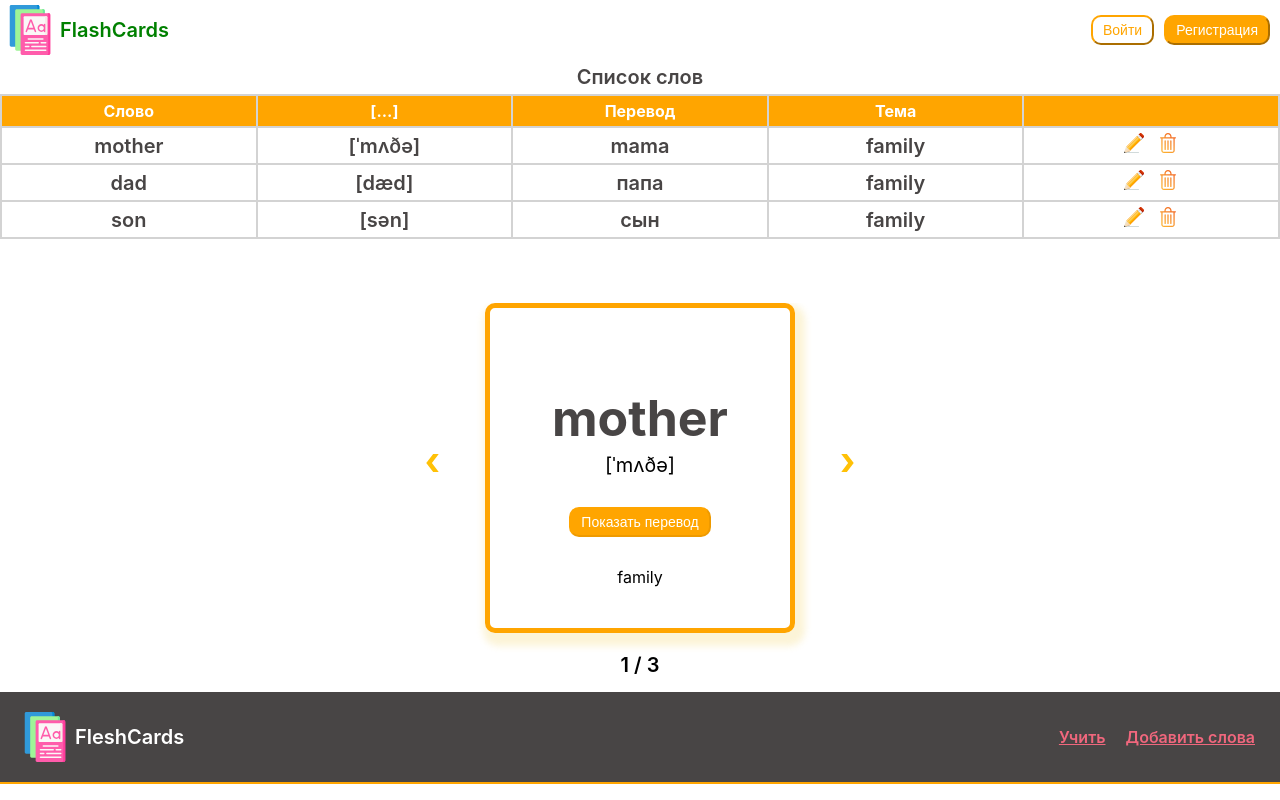
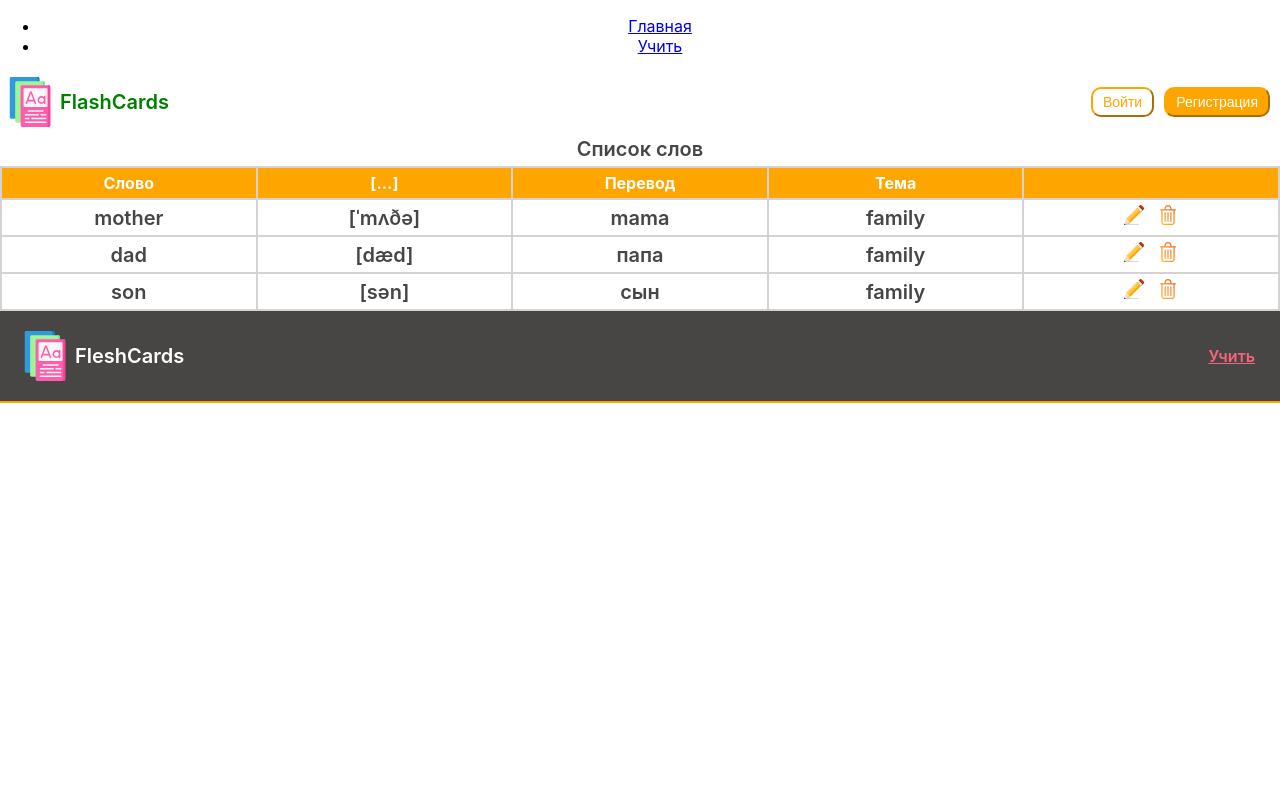
Before and after one commit to IrinaParamonova7980/Flashcards, a React (Create React App) app: page / in a window 1280 px wide. Built offline with nearby package versions, Linux system fonts and the light colour scheme.

Commit message:
react router

```diff
--- a/package.json
+++ b/package.json
@@ -9,6 +9,7 @@
     "json-loader": "^0.5.7",
     "react": "^18.2.0",
     "react-dom": "^18.2.0",
+    "react-router-dom": "^6.10.0",
     "react-scripts": "5.0.1",
     "sass": "^1.59.3",
     "web-vitals": "^2.1.4"
--- a/src/App.js
+++ b/src/App.js
@@ -3,24 +3,43 @@ import ListWords from "./components/listWords/ListWords";
 import Footer from "./components/footer/Footer";
 import Header from "./components/header/Header";
 import FlippingCards from "./components/flippingCards/FlippingCards";
+import { BrowserRouter as Router, Routes, Route, Link } from "react-router-dom";
 
 export default function App() {
   return (
+    <Router>
       <div className="App">
         <header>
+        <nav>
+            <ul>
+              <li>
+                <Link to="/">Главная</Link>
+              </li>
+              <li>
+                <Link to="/game">Учить</Link>
+              </li>
+            </ul>
+          </nav>
           <Header></Header>
+
         </header>
+
         <main>
-        <section>
-          <ListWords></ListWords>
-        </section>
-        <section>
-          <FlippingCards index={0}></FlippingCards>
-        </section>
+          <Routes>
+            <Route exact path="/" element={<ListWords />} />
+            <Route path="/game" element={<FlippingCards index={0} />} />
+            <Route path="*" element={<NoMatch />} />
+          </Routes>
         </main>
+
         <footer>
           <Footer></Footer>
         </footer>
       </div>
+    </Router>
   );
 }
+
+function NoMatch() {
+  return <h2>404 Page Not Found</h2>;
+}
--- a/src/components/Footer/Footer.jsx
+++ b/src/components/Footer/Footer.jsx
@@ -1,7 +1,7 @@
 import styles from "./footer.module.scss";
 import logo from "./../assets/logo.svg";
 
-function Footer() {
+export default function Footer() {
   return (
     <div className={styles.footer}>
       <div className={styles.logo_block}>
@@ -12,12 +12,7 @@ function Footer() {
         <a href="" className={styles.text}>
           Учить
         </a>
-        <a href="" className={styles.text}>
-          Добавить слова
-        </a>
       </div>
     </div>
   );
 }
-
-export default Footer;
--- a/src/components/Header/Header.jsx
+++ b/src/components/Header/Header.jsx
@@ -2,7 +2,7 @@ import styles from "./header.module.scss";
 import logo from "./../assets/logo.svg";
 import Button from "../common/button/Button";
 
-function Header() {
+export default function Header() {
   return (
     <div className={styles.header}>
       <div className={styles.logo_block}>
@@ -16,5 +16,3 @@ function Header() {
     </div>
   );
 }
-
-export default Header;
```
Also changed, not shown: 1 other file (tests, documents, lock files or other folders). Lines whose indentation alone changed are shown as unchanged.
